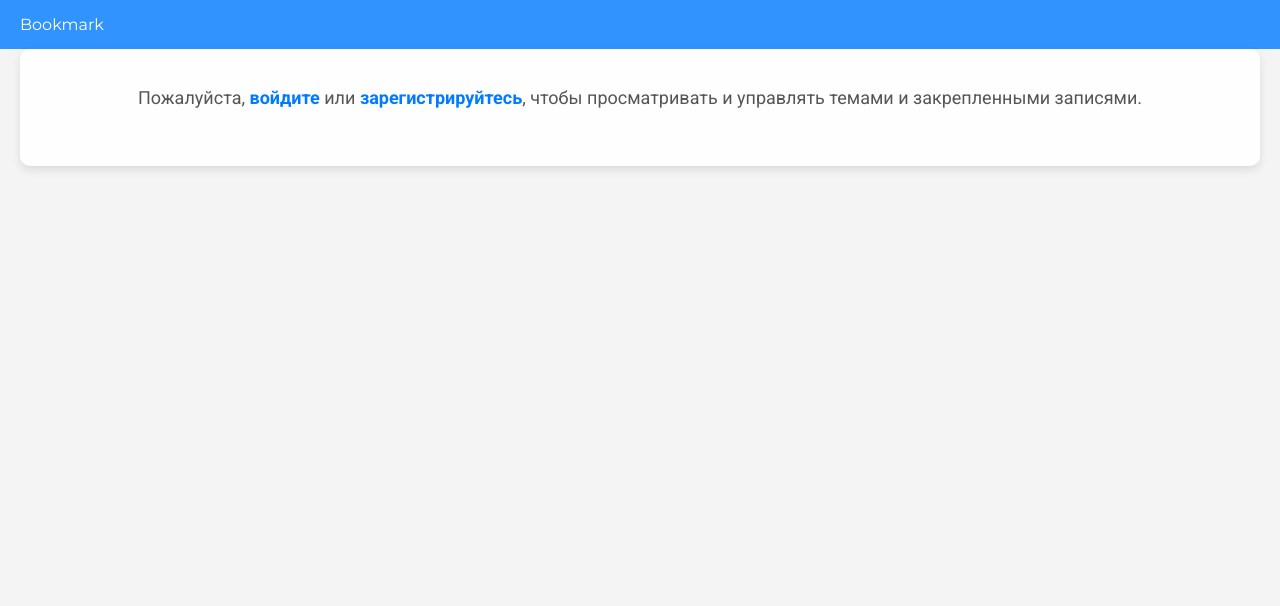
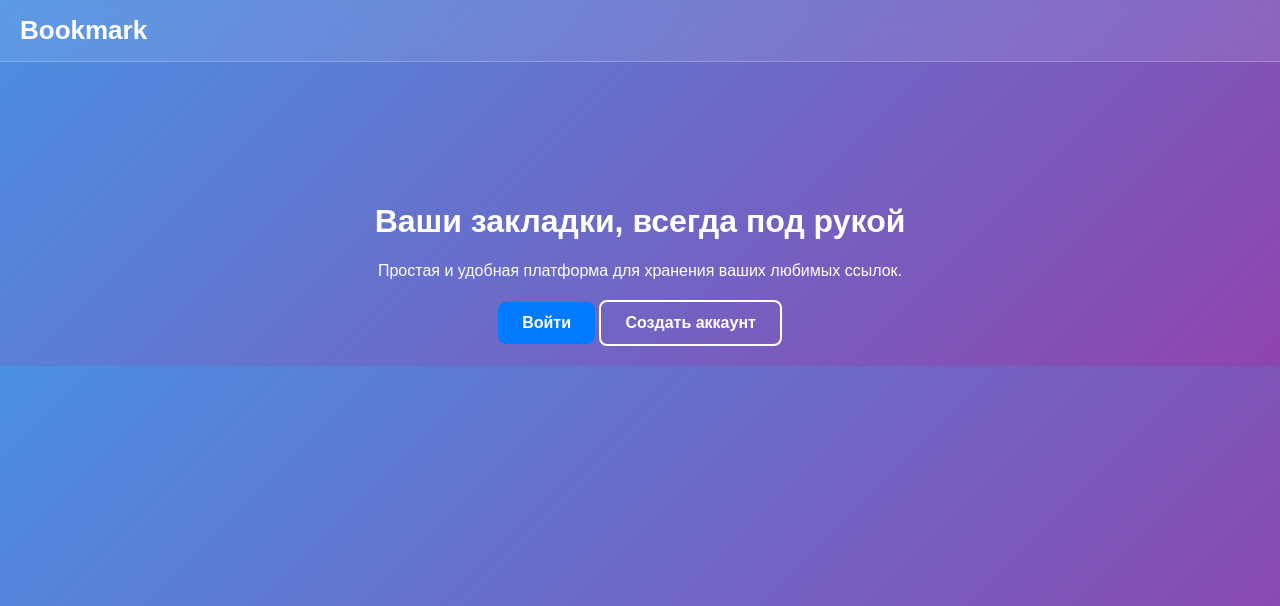
Before and after one commit to Spaceoceanoutlook/Bookmark, a Flask app: page / in a window 1280 px wide. Shown: the top 606 px of the page. Run offline with Flask 3, Linux system fonts and the light colour scheme.

Commit message:
changed design index.html css

```diff
--- a/app/models.py
+++ b/app/models.py
@@ -29,6 +29,7 @@ class User(Base, UserMixin):
     def is_anonymous(self):
         return False
 
+
 class Topic(Base):
     __tablename__ = 'topics'
 
@@ -45,6 +46,7 @@ class Topic(Base):
             raise ValueError("Name cannot be longer than 100 characters")
         return value
 
+
 class Post(Base):
     __tablename__ = 'posts'
 
--- a/app/routes.py
+++ b/app/routes.py
@@ -7,9 +7,14 @@ from . import SessionLocal
 from .models import User, Topic, Post
 from werkzeug.utils import secure_filename
 
+
 @app.route('/')
 def index():
+    if current_user.is_authenticated:
+        return redirect(url_for('home'))  # Перенаправляем на home.html
     return render_template('index.html')
+    # return render_template('index.html')
+
 
 @app.route('/register', methods=['GET', 'POST'])
 def register():
--- a/app/static/css/index.css
+++ b/app/static/css/index.css
@@ -1,52 +1,54 @@
 body {
-    font-family: 'Roboto', sans-serif;
+    font-family: 'Poppins', sans-serif;
     margin: 0;
     padding: 0;
-    background-color: #f4f4f4;
-    color: #333;
-    background-size: cover;
-    background-position: center;
-}
-a {
-    text-decoration: none;
-    color: black;
+    background: linear-gradient(135deg, #4A90E2, #8E44AD);
+    color: #fff;
+    text-align: center;
 }
 
 header {
-    background-color: rgba(0, 123, 255, 0.8);
-    color: white;
+    background: rgba(255, 255, 255, 0.1);
     padding: 15px 20px;
     display: flex;
     justify-content: space-between;
     align-items: center;
-    font-family: 'Montserrat', sans-serif;
+    backdrop-filter: blur(10px);
+    border-bottom: 1px solid rgba(255, 255, 255, 0.2);
 }
-header a {
+
+.logo {
+    font-size: 26px;
+    font-weight: bold;
     color: white;
+}
+
+.btn {
+    background: #007BFF;
+    color: white;
+    padding: 12px 24px;
+    border-radius: 8px;
     text-decoration: none;
-    margin-left: 20px;
+    font-weight: bold;
+    transition: all 0.3s ease;
+    display: inline-block;
 }
-main {
-    display: flex;
-    justify-content: center;
-    align-items: center;
+
+.btn:hover {
+    background: #0056b3;
+}
+
+.btn-secondary {
+    background: transparent;
+    border: 2px solid white;
+    color: white;
+}
+
+.container {
+    margin-top: 100px;
     padding: 20px;
-    max-width: 1200px;
-    margin: auto;
-    background-color: rgba(255, 255, 255, 0.9);
-    border-radius: 10px;
-    box-shadow: 0 4px 8px rgba(0, 0, 0, 0.1);
-    text-align: center;
 }
-.info {
-    font-size: 18px;
-    color: #555;
-    margin-bottom: 20px;
+
+.actions {
+    margin-top: 20px;
 }
-.info a {
-    color: #007BFF;
-    font-weight: bold;
-}
-.info a:hover {
-    text-decoration: underline;
-}
--- a/app/templates/index.html
+++ b/app/templates/index.html
@@ -4,17 +4,21 @@
     <meta charset="UTF-8">
     <meta name="viewport" content="width=device-width, initial-scale=1.0">
     <title>Главная страница</title>
-    <link href="https://fonts.googleapis.com/css2?family=Roboto:wght@400;700&family=Montserrat:wght@400;700&display=swap" rel="stylesheet">
+    <link href="https://fonts.googleapis.com/css2?family=Inter:wght@400;600&display=swap" rel="stylesheet">
     <link rel="stylesheet" href="/static/css/index.css">
 </head>
 <body>
     <header>
         <div class="logo">Bookmark</div>
-
     </header>
     <main>
-        <div class="info">
-            <p>Пожалуйста, <a href="/login">войдите</a> или <a href="/register">зарегистрируйтесь</a>, чтобы просматривать и управлять темами и закрепленными записями.</p>
+        <div class="container">
+            <h1>Ваши закладки, всегда под рукой</h1>
+            <p>Простая и удобная платформа для хранения ваших любимых ссылок.</p>
+            <div class="actions">
+                <a href="/login" class="btn">Войти</a>
+                <a href="/register" class="btn btn-secondary">Создать аккаунт</a>
+            </div>
         </div>
     </main>
 </body>
```
